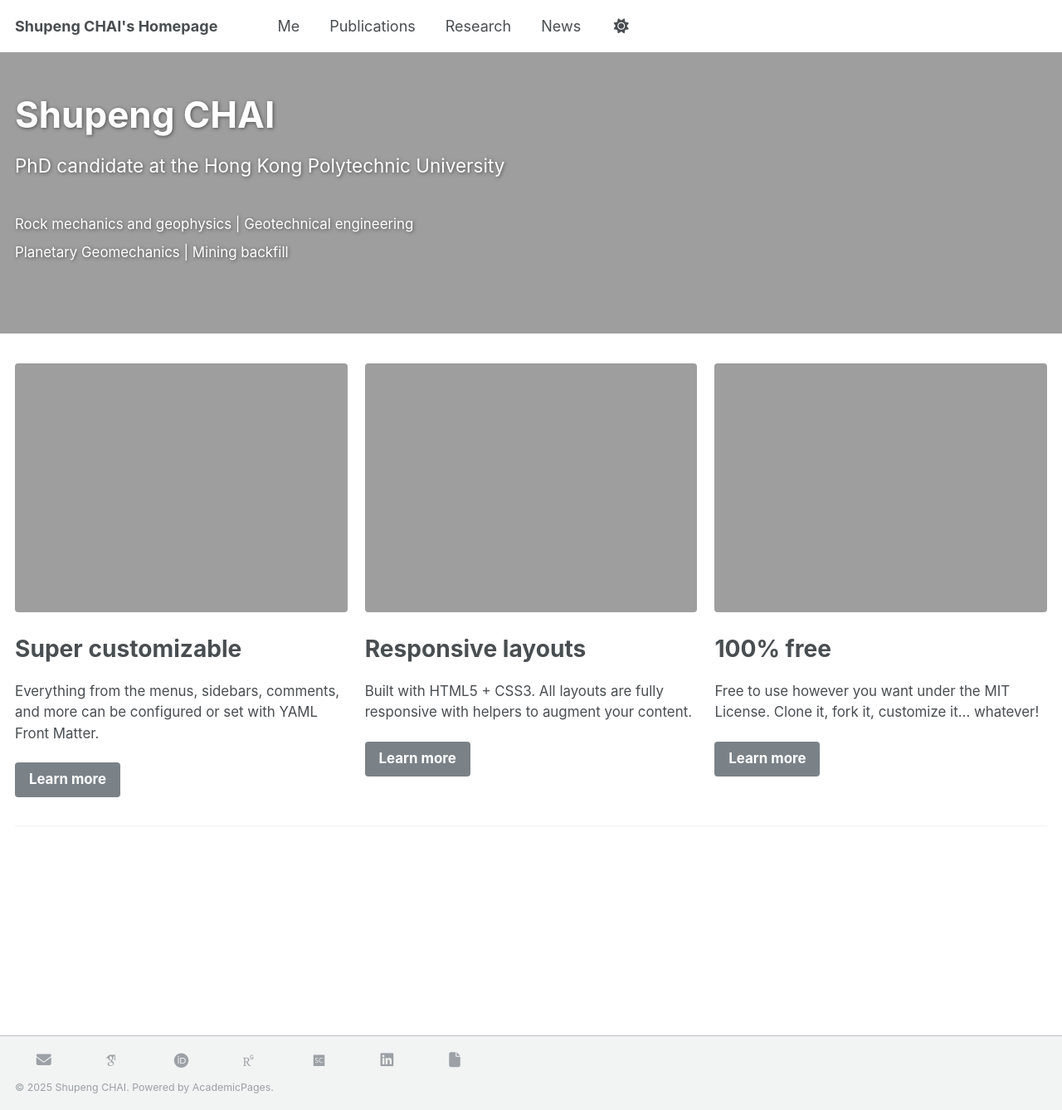
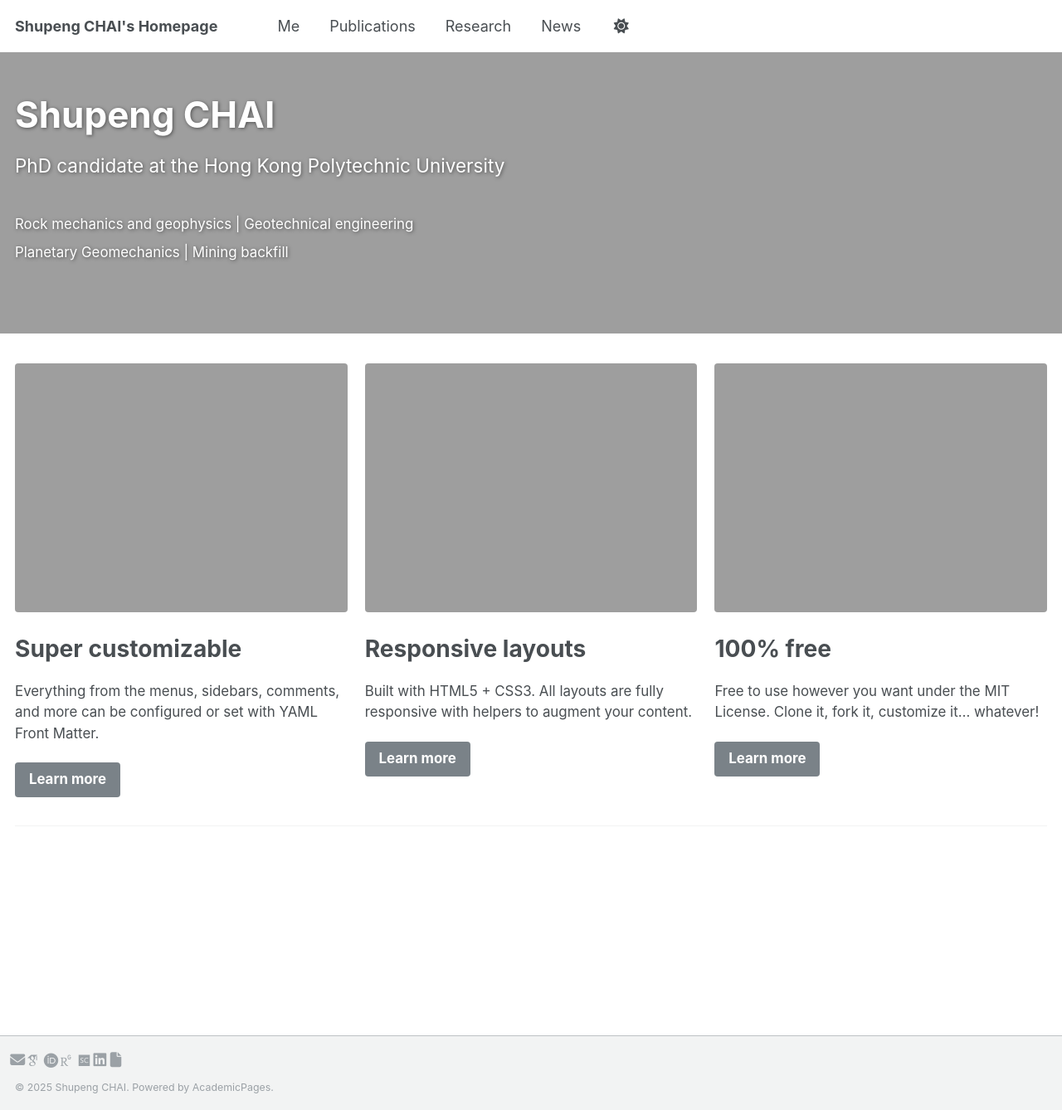
Before and after one commit to spchai/spchai.github.io, a Jekyll site: the page built from _pages/about.md, in a window 1280 px wide and 1338 px high. Shown: the whole window at 83% size. Built offline with Jekyll 4.4.1, drawn with Linux system fonts in a browser that asks for light colours; some web fonts are replaced.

Commit message:
Update _footer.scss

```diff
--- a/_sass/layout/_footer.scss
+++ b/_sass/layout/_footer.scss
@@ -97,7 +97,7 @@
 
 .social-links {
     display: grid;
-    grid-template-columns: repeat(auto-fill, minmax(80px, 1fr));
+    grid-template-columns: repeat(auto-fill, minmax(20px, 1fr));
     justify-items: center;
     margin-top: 20px;
 }
@@ -111,7 +111,7 @@
 }
 
 .social-links img {
-    width: 20px;
+    width: 65px;
 }
 
 .social-links p {
```
